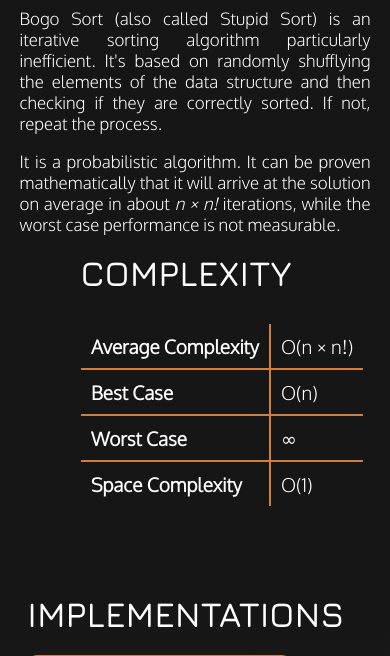
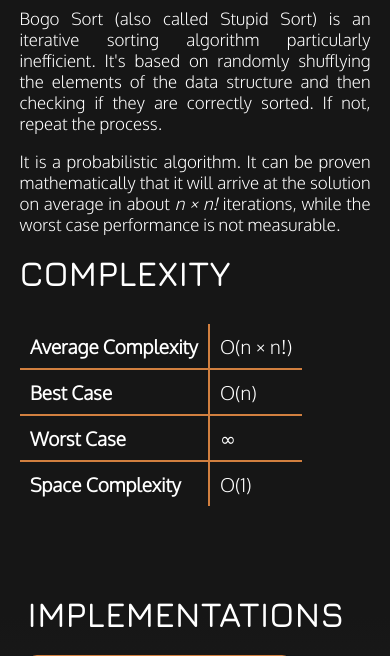
Before and after one commit to Myphz/sortvisualizer, a Flask app: page /bogosort/ in a window 390 px wide. Shown: the part 769-1425 px from the top of the page. Run offline with Flask 2, Linux system fonts and the light colour scheme; some libraries are stand-ins or nearby versions; some web fonts are replaced.

Commit message:
Mobile fixes

```diff
--- a/static/css/base_sort.css
+++ b/static/css/base_sort.css
@@ -256,6 +256,10 @@
     .sort-table {
         font-size: 19px;
     }
+
+    .table-box {
+        float: left;
+    }
 }
 
 .sort-table tr {
```
